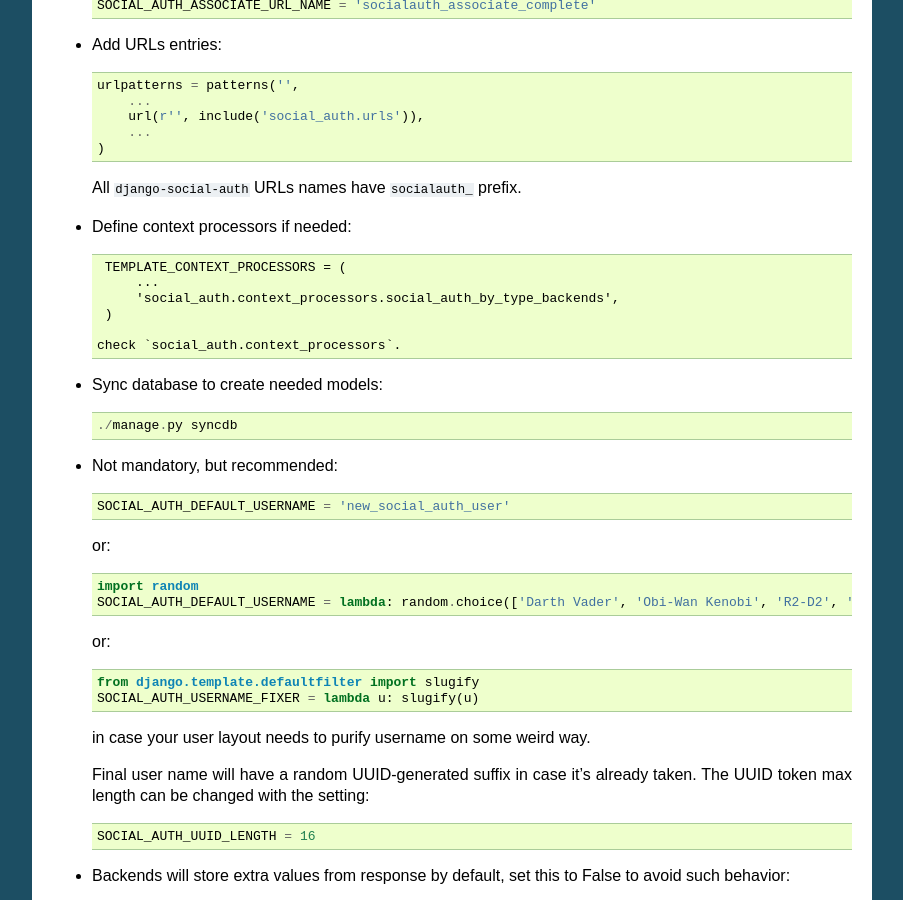
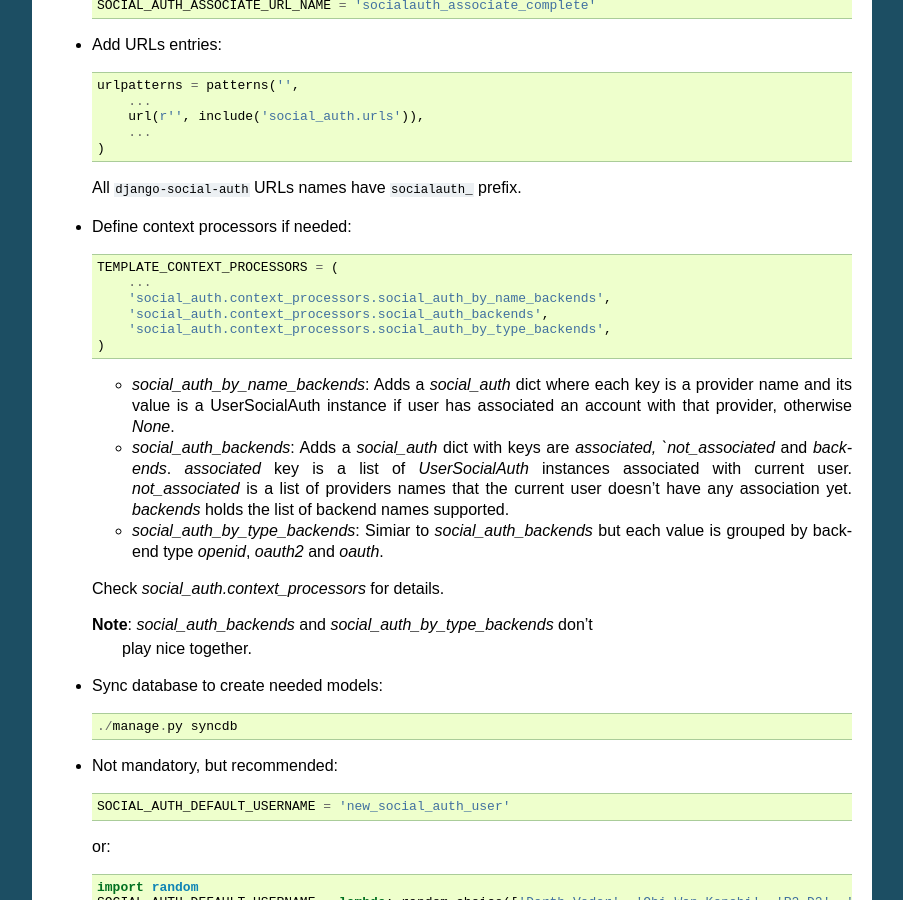
Before and after one commit to Naveen-Kumar999/django-social-auth, a Sphinx documentation site: the page built from doc/configuration.rst, in a window 1280 px wide and 900 px high, scrolled down 1687 px. Shown: the whole window, without its empty margins (198-1101 px from the left). Built offline with Sphinx 7.4.7, drawn with Linux system fonts in a browser that asks for light colours.

Commit message:
Context processor improvements on code and doc. Closes #245

```diff
--- a/doc/configuration.rst
+++ b/doc/configuration.rst
@@ -108,10 +108,31 @@
 
     TEMPLATE_CONTEXT_PROCESSORS = (
         ...
+        'social_auth.context_processors.social_auth_by_name_backends',
+        'social_auth.context_processors.social_auth_backends',
         'social_auth.context_processors.social_auth_by_type_backends',
     )
 
-   check `social_auth.context_processors`.
+  * `social_auth_by_name_backends`:
+    Adds a `social_auth` dict where each key is a provider name and its value
+    is a UserSocialAuth instance if user has associated an account with that
+    provider, otherwise `None`.
+
+  * `social_auth_backends`:
+    Adds a `social_auth` dict with keys are `associated, `not_associated` and
+    `backends`. `associated` key is a list of `UserSocialAuth` instances
+    associated with current user. `not_associated` is a list of providers names
+    that the current user doesn't have any association yet. `backends` holds
+    the list of backend names supported.
+
+  * `social_auth_by_type_backends`:
+    Simiar to `social_auth_backends` but each value is grouped by backend type
+    `openid`, `oauth2` and `oauth`.
+
+  Check `social_auth.context_processors` for details.
+
+  **Note**: `social_auth_backends` and `social_auth_by_type_backends` don't
+            play nice together.
 
 - Sync database to create needed models::
 
```
Also changed, not shown: README.rst (+22 -1 lines), 2 other files.
